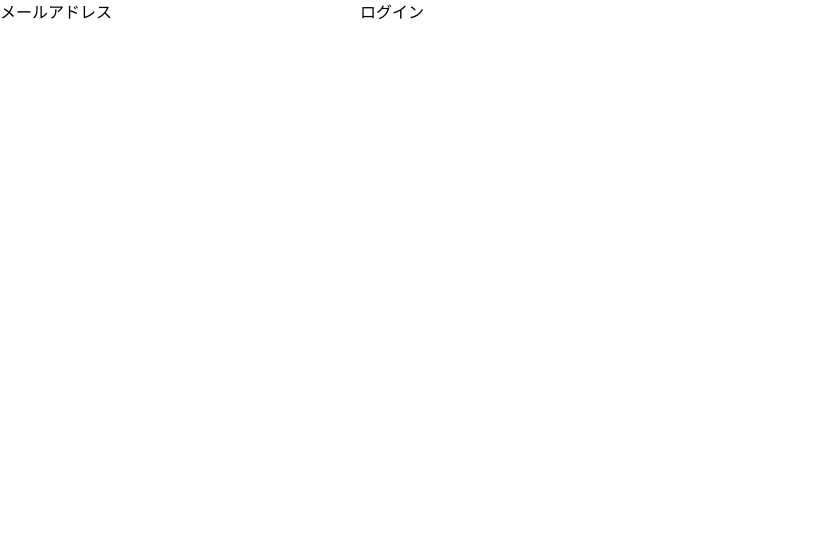
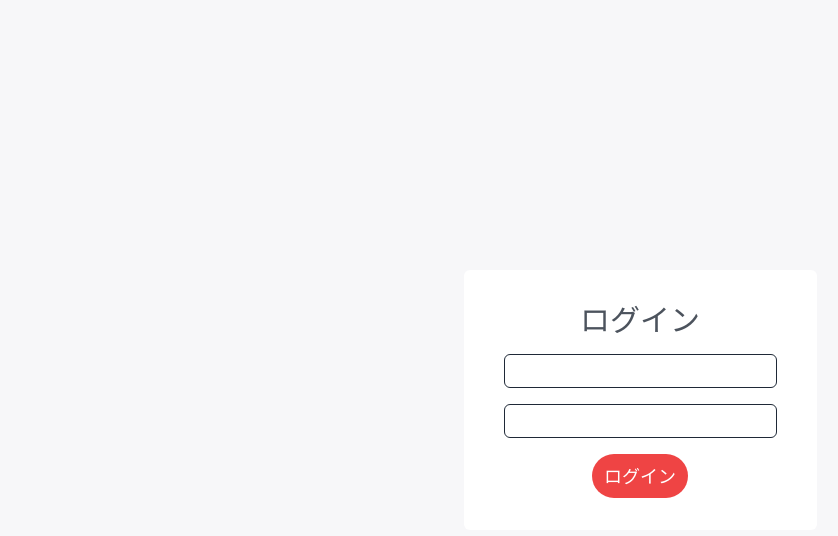
Before and after one commit to knteuk/nextjs-practice, a Next.js app: page / in a window 1280 px wide. Shown: the top 536 px of the page, without its empty margins (0-838 px from the left). Built offline with nearby package versions, Linux system fonts and the light colour scheme.

Commit message:
ログイン画面

```diff
--- /dev/null
+++ b/src/pages/home.tsx
@@ -0,0 +1,5 @@
+const Home = () => {
+  return <div>test</div>;
+};
+
+export default Home;
--- a/src/pages/index.tsx
+++ b/src/pages/index.tsx
@@ -1,20 +1,44 @@
-import type { NextPage } from "next";
+import Link from "next/link";
 import Head from "next/head";
-import Image from "next/image";
 import styles from "../styles/Home.module.css";
-import Link from "next/link";
+import { useRouter } from "next/router";
 
-const Home: NextPage = () => {
+const Home = () => {
   return (
-    <>
-      <form>
-        <label>
-          メールアドレス
-          <input type="text" name="name" />
-        </label>
-        <input type="submit" value="ログイン" />
-      </form>
-    </>
+    <div>
+      <Head>
+        <title>Create Next App</title>
+        <meta name="description" content="Generated by create next app" />
+        <link rel="icon" href="/favicon.ico" />
+        <link
+          href="https://unpkg.com/tailwindcss@^1.0/dist/tailwind.min.css"
+          rel="stylesheet"
+        />
+      </Head>
+
+      <main className={styles.main}>
+        <div className="flex flex-col bg-white rounded-md py-6">
+          <div className="text-center py-2">
+            <p className="text-3xl">ログイン</p>
+          </div>
+          <div className="text-center px-10">
+            <form>
+              <input className="border border-gray-800 rounded-md py-1 px-5 my-2" />
+            </form>
+            <form>
+              <input className="border border-gray-800 rounded-md py-1 px-5 my-2" />
+            </form>
+          </div>
+          <div className="text-center py-2">
+            <Link href="/home">
+              <button className="px-3 py-2 bg-red-500 text-lg text-white rounded-full">
+                <p>ログイン</p>
+              </button>
+            </Link>
+          </div>
+        </div>
+      </main>
+    </div>
   );
 };
 
--- a/src/styles/Home.module.css
+++ b/src/styles/Home.module.css
@@ -10,6 +10,8 @@
   flex-direction: column;
   justify-content: center;
   align-items: center;
+  background-color: #f7f7f9;
+  color: #4c535d;
 }
 
 .footer {
```
